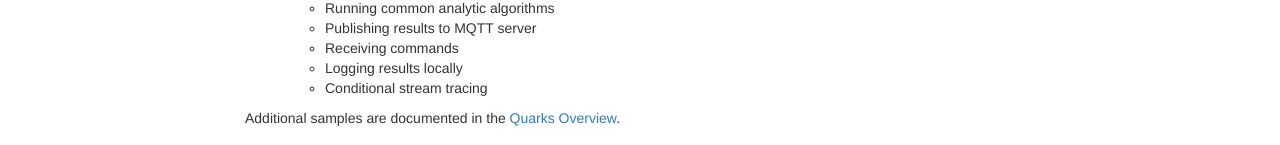
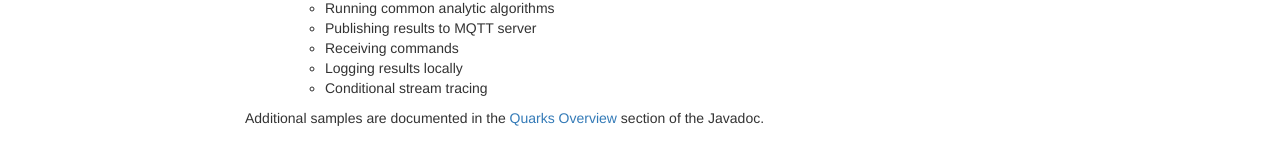
Before and after one commit to quarks-edge/quarks.documentation, a Jekyll site: the page built from docs/quarks/samples.md, in a window 1280 px wide and 991 px high. Shown: the part 843-988 px from the top of the window. Built offline with Jekyll 4.4.1, drawn with Linux system fonts in a browser that asks for light colours; nearby versions of some CDN libraries.

Commit message:
Minor edit

```diff
--- a/docs/quarks/samples.md
+++ b/docs/quarks/samples.md
@@ -50,4 +50,4 @@ In addition to the sample application in the [Getting Started](../quarks-getting
   * Conditional stream tracing
 
 
-Additional samples are documented in the [Quarks Overview](http://quarks-edge.github.io/quarks/docs/javadoc/overview-summary.html#overview.description).
+Additional samples are documented in the [Quarks Overview](http://quarks-edge.github.io/quarks/docs/javadoc/overview-summary.html#overview.description) section of the Javadoc.
```
